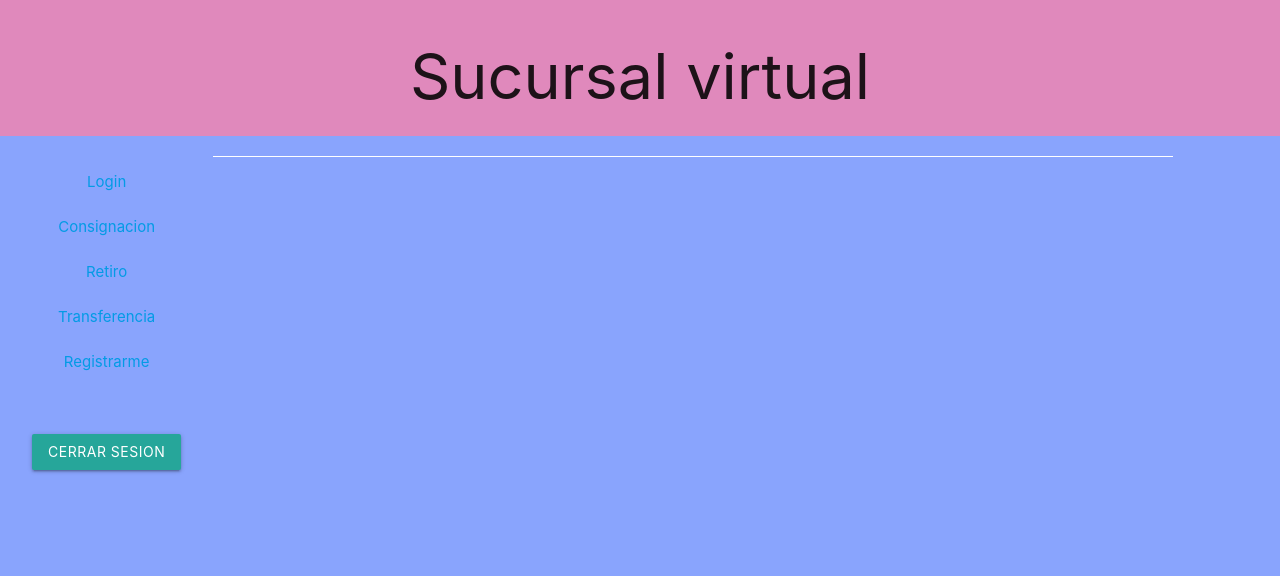
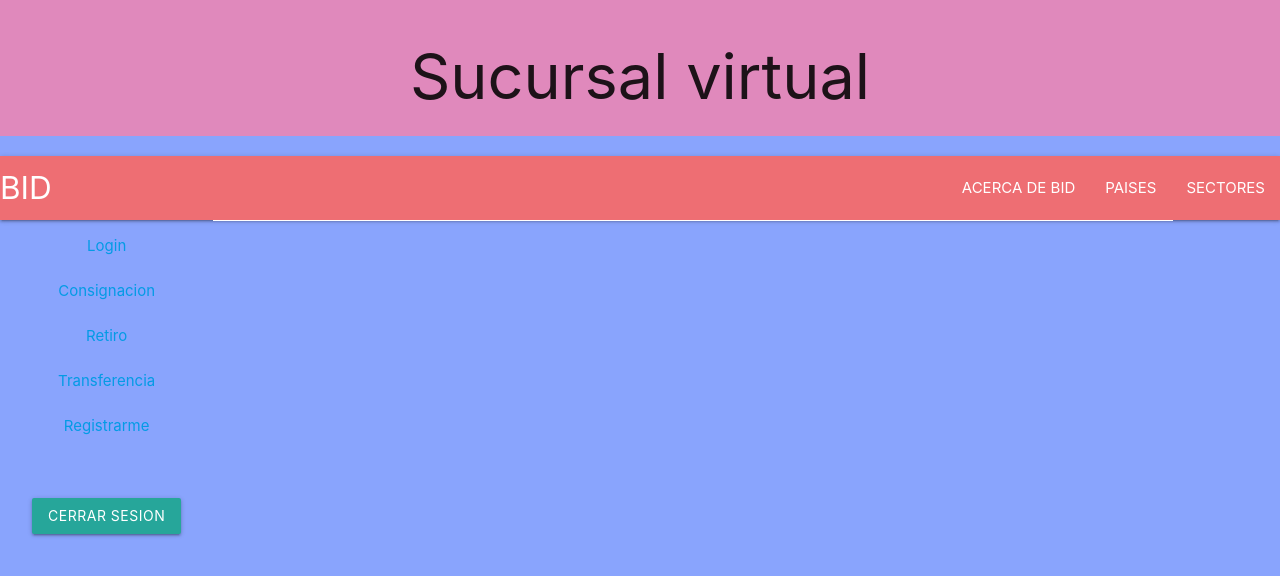
Before and after one commit to luism-24/banco-interamericano, an Angular app in the folder angular/: page / in a window 1280 px wide. Shown: the top 576 px of the page. Built offline with nearby package versions, Linux system fonts and the light colour scheme.

Commit message:
barra de información

```diff
--- a/angular/src/app/app.component.html
+++ b/angular/src/app/app.component.html
@@ -1,3 +1,13 @@
+<nav>
+    <div class="nav-wrapper">
+        <a href="#" class="brand-logo">BID</a>
+        <ul id="nav-mobile" class="right hide-on-med-and-down">
+            <li><a href="sass.html">ACERCA DE BID</a></li>
+            <li><a href="badges.html">PAISES</a></li>
+            <li><a href="collapsible.html">SECTORES</a></li>
+        </ul>
+    </div>
+</nav>
 <div class="row center-align">
     <div class="col s2">
         <ul>
```
